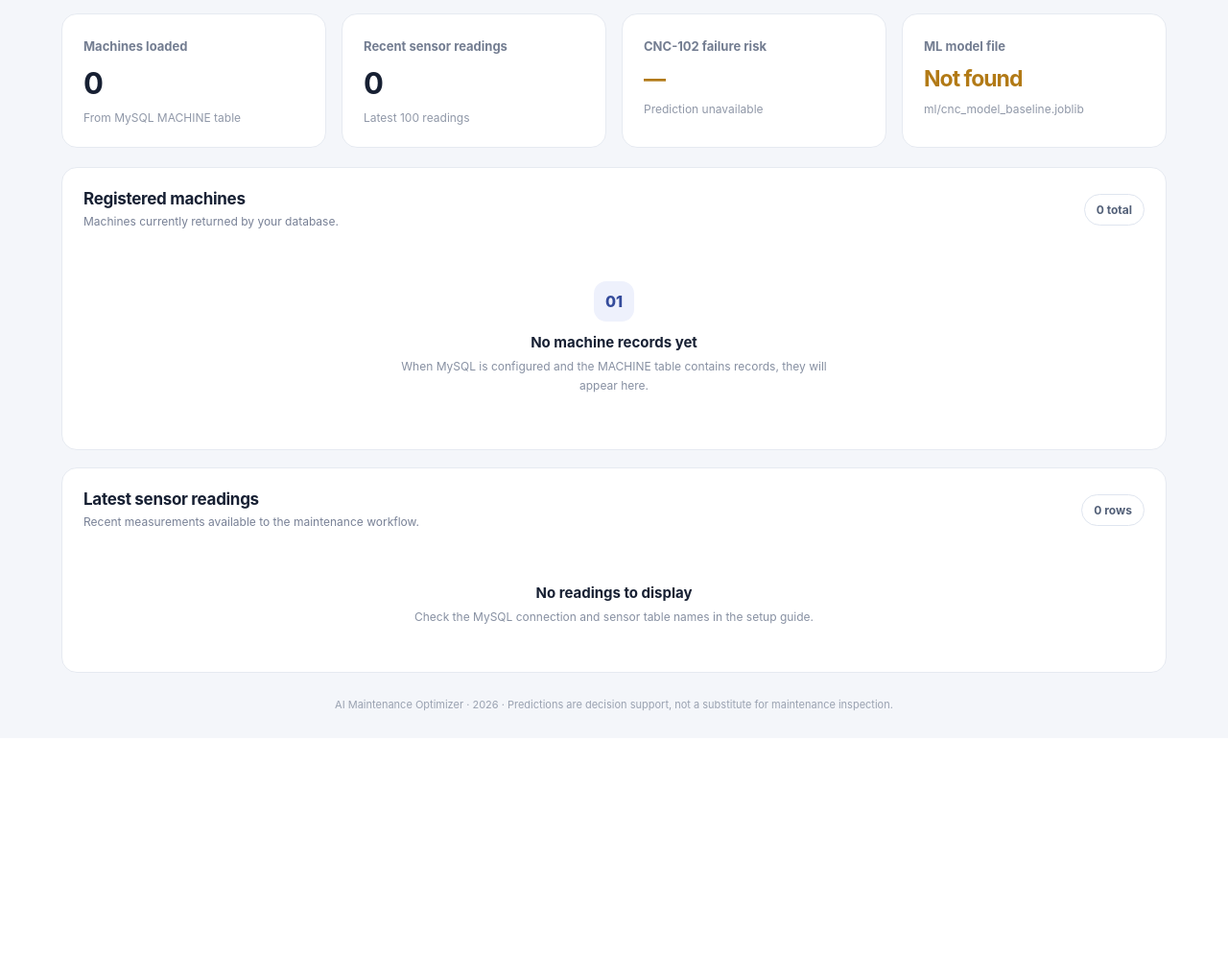
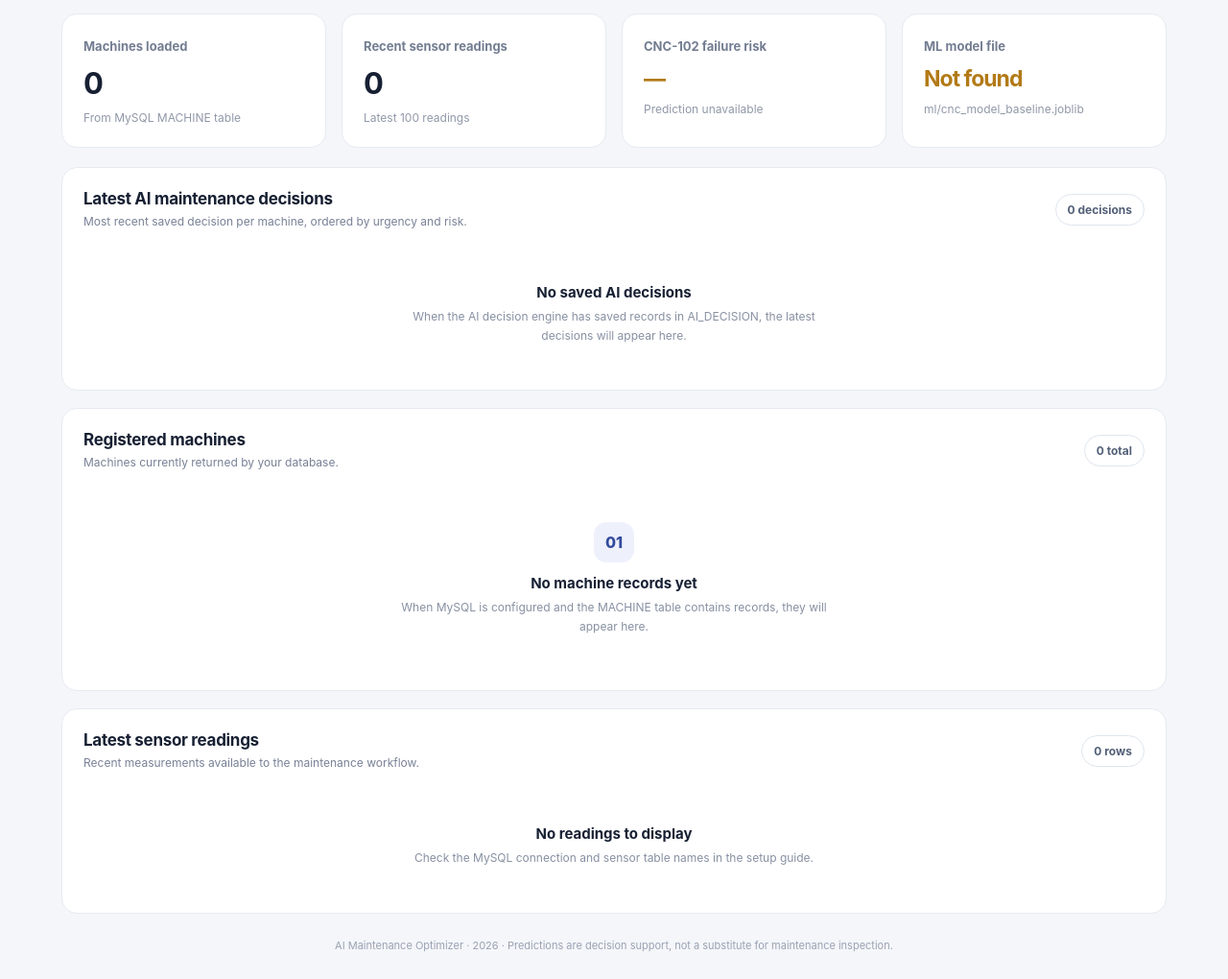
Before and after one commit to VedantRK7180/Ai_maintenance_optimizer, a Flask app: page /dashboard in a window 1280 px wide. Shown: the part 344-1364 px from the top of the page at 96% size. Before the commit the page ends 1085 px from the top, so only its background shows below. Run offline with Flask 3, Linux system fonts and the light colour scheme; the visitor is signed in with stand-in values (Sample User, id 1); some libraries are stand-ins or nearby versions.

Commit message:
Show latest saved AI decisions on dashboard

```diff
--- a/templates/dashboard.html
+++ b/templates/dashboard.html
@@ -79,6 +79,37 @@
 
     <section class="panel">
       <div class="panel-heading">
+        <div><h2>Latest AI maintenance decisions</h2><p class="muted">Most recent saved decision per machine, ordered by urgency and risk.</p></div>
+        <span class="count-pill">{{ decisions|length }} decisions</span>
+      </div>
+      {% if decisions %}
+        <div class="table-scroll">
+          <table>
+            <thead><tr><th>Machine</th><th>Decision time</th><th>Failure risk</th><th>Health</th><th>Urgency</th><th>Level</th><th>Recommendation</th><th>Model</th></tr></thead>
+            <tbody>
+              {% for decision in decisions %}
+                <tr>
+                  <td>{{ decision.machine_name }}</td>
+                  <td>{{ decision.decision_time or '—' }}</td>
+                  <td>{{ '%.2f'|format(decision.failure_risk|float) if decision.failure_risk is not none else '—' }}%</td>
+                  <td>{{ '%.2f'|format(decision.health_score|float) if decision.health_score is not none else '—' }}%</td>
+                  <td>{{ '%.2f'|format(decision.urgency_score|float) if decision.urgency_score is not none else '—' }}</td>
+                  <td><span class="count-pill">{{ decision.urgency_level or '—' }}</span></td>
+                  <td>{{ decision.recommendation or '—' }}</td>
+                  <td>{{ decision.model_key or '—' }}</td>
+                </tr>
+              {% endfor %}
+            </tbody>
+          </table>
+        </div>
+        <p class="risk-disclaimer">Risk values are model outputs, not guaranteed failure probabilities. Verify recommendations with maintenance staff.</p>
+      {% else %}
+        <div class="empty-state compact"><h3>No saved AI decisions</h3><p>When the AI decision engine has saved records in AI_DECISION, the latest decisions will appear here.</p></div>
+      {% endif %}
+    </section>
+
+    <section class="panel">
+      <div class="panel-heading">
         <div><h2>Registered machines</h2><p class="muted">Machines currently returned by your database.</p></div>
         <span class="count-pill">{{ machines|length }} total</span>
       </div>
```
